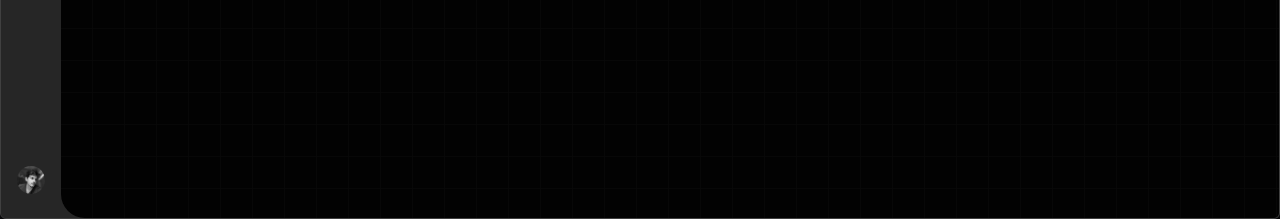
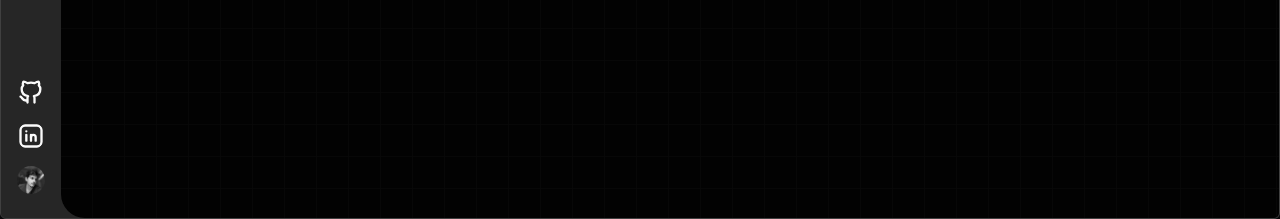
Before and after one commit to Kbueno1077/kevin-portfolio, a Next.js app: page / in a window 1280 px wide. Shown: the part 581-800 px from the top of the page. Built offline with nearby package versions, Linux system fonts and the light colour scheme.

Commit message:
Social Links

```diff
--- a/src/modules/SidebarLayout/SidebarLayout.tsx
+++ b/src/modules/SidebarLayout/SidebarLayout.tsx
@@ -8,6 +8,8 @@ import {
     IconSettings,
     IconUserBolt,
     IconCode,
+    IconBrandGithub,
+    IconBrandLinkedin,
 } from "@tabler/icons-react";
 import { useState } from "react";
 
@@ -81,7 +83,32 @@ export function SidebarLayout({ children }: any) {
                             ))}
                         </div>
                     </div>
-                    <div>
+
+                    <div className="flex flex-col ">
+                        <SidebarLink
+                            //@ts-ignore
+                            target="_blank"
+                            link={{
+                                label: "Github",
+                                href: "https://github.com/Kbueno1077",
+                                icon: (
+                                    <IconBrandGithub className="h-7 w-7 flex-shrink-0 rounded-full" />
+                                ),
+                            }}
+                        />
+
+                        <SidebarLink
+                            //@ts-ignore
+                            target="_blank"
+                            link={{
+                                label: "Linkedin",
+                                href: "https://www.linkedin.com/in/kevin-bueno-0a8809218/",
+                                icon: (
+                                    <IconBrandLinkedin className="h-7 w-7 flex-shrink-0 rounded-full" />
+                                ),
+                            }}
+                        />
+
                         <SidebarLink
                             link={{
                                 label: "Kevin Bueno",
```
